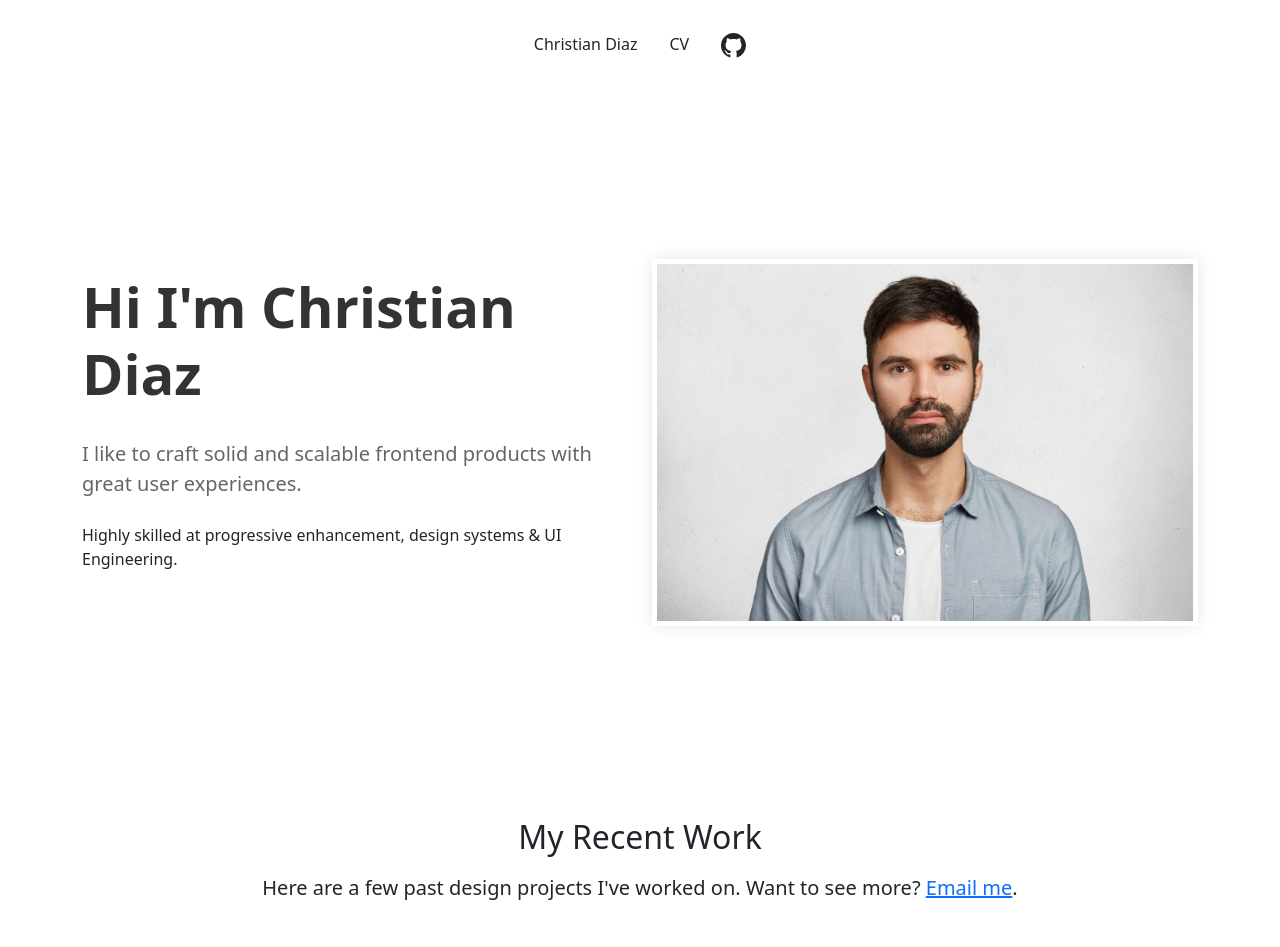
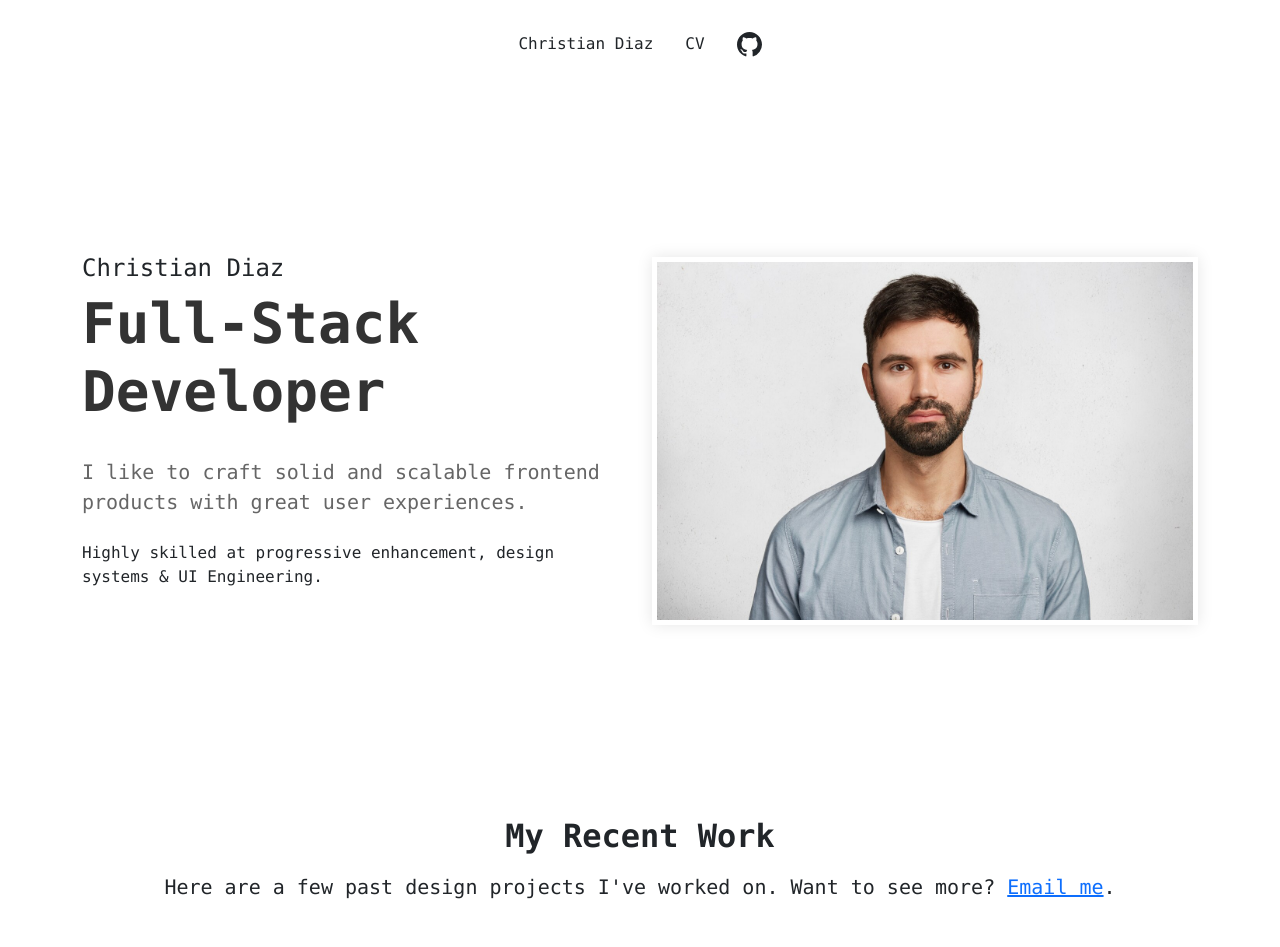
Before and after one commit to chrisstiandiaz/MaquetaPortafolio, a plain HTML site: page Index.html in a window 1280 px wide. Shown: the top 947 px of the page. Drawn offline with nearby package versions, Linux system fonts and the light colour scheme.

Commit message:
nuevos cambios4

```diff
--- a/Index.html
+++ b/Index.html
@@ -8,9 +8,10 @@
     <link rel="stylesheet" href="Index.css">
 </head>
 <body>
-    <section>
+    <section class="font-monospace">
         <br>
         <ul class="nav justify-content-center text-dark">
+
             <li class="nav-item ">
               <a class="nav-link active text-dark" aria-current="page" href="Index.html">Christian Diaz</a>
             </li>
@@ -26,11 +27,12 @@
     </section>
 
     <br>
-    <section class="hero-section d-flex align-items-center">
+    <section class="hero-section d-flex align-items-center font-monospace ">
         <div class="container-md text">
             <div class="row align-items-center">
                 <div class="col-md-6">
-                    <h1 class="display-4">Hi I'm Christian Diaz</h1><br>
+                    <h2 class="fs-4">Christian Diaz</h2>
+                    <h1 class="display-4">Full-Stack Developer</h1><br>
                     <p class="lead">I like to craft solid and scalable frontend products with great user experiences.</p>
                     <div class="mt-4">
                         <p>Highly skilled at progressive enhancement, design systems & UI Engineering.</p>
@@ -43,10 +45,10 @@
         </div>
     </section>
       <!-- Projects Section -->
-      <section class="projects-section py-5">
+      <section class="projects-section py-5 font-monospace">
         <div class="container">
-            <div class="text-center mb-5">
-                <h2 class="mb-3">My Recent Work</h2>
+            <div class="text-center mb-5 ">
+                <h2 class="mb-3 fw-bold">My Recent Work</h2>
                 <p class="lead">Here are a few past design projects I've worked on. Want to see more? <a href="mailto:email@example.com">Email me</a>.</p>
             </div>
             <div class="row g-4">
```
